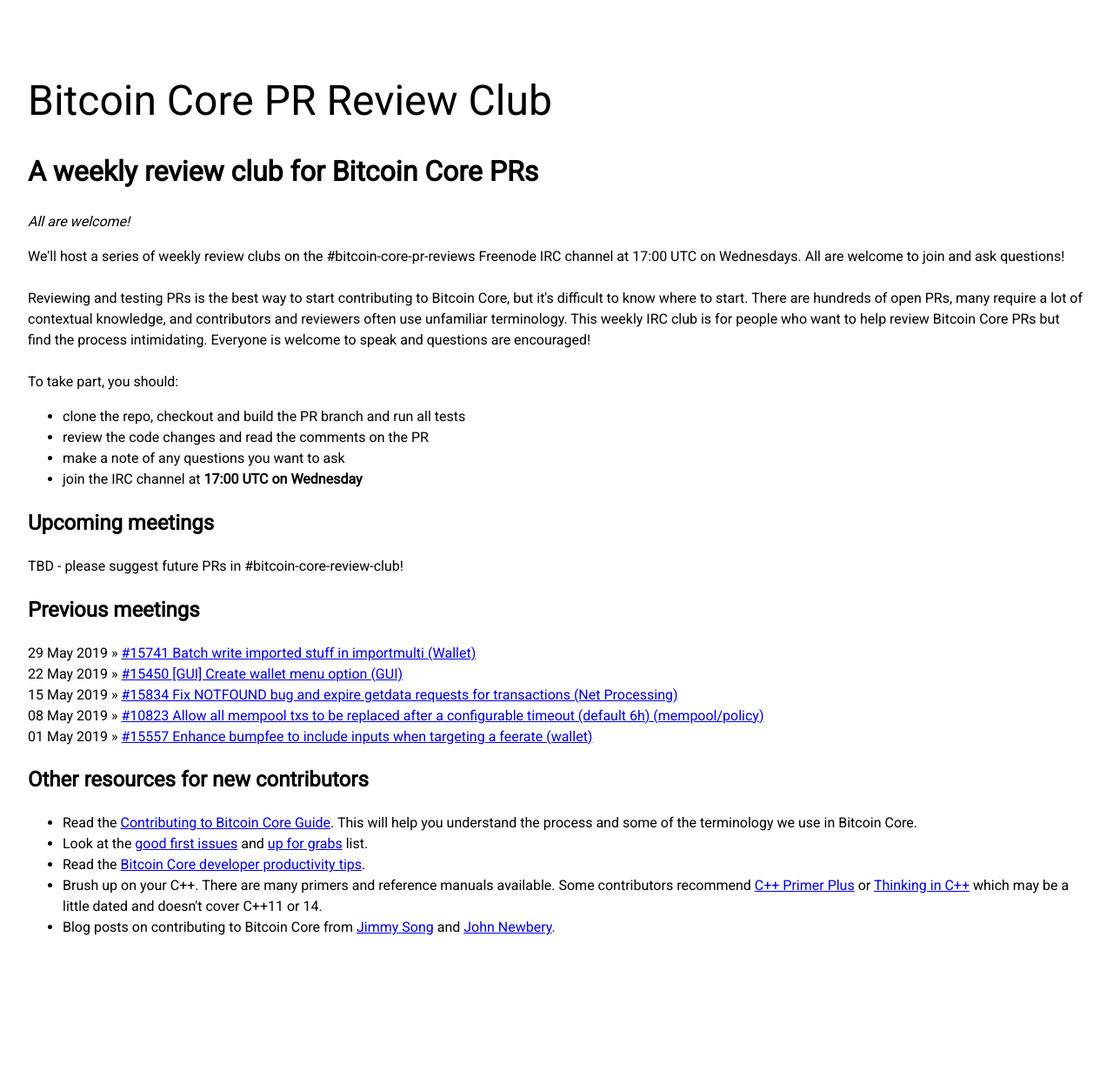
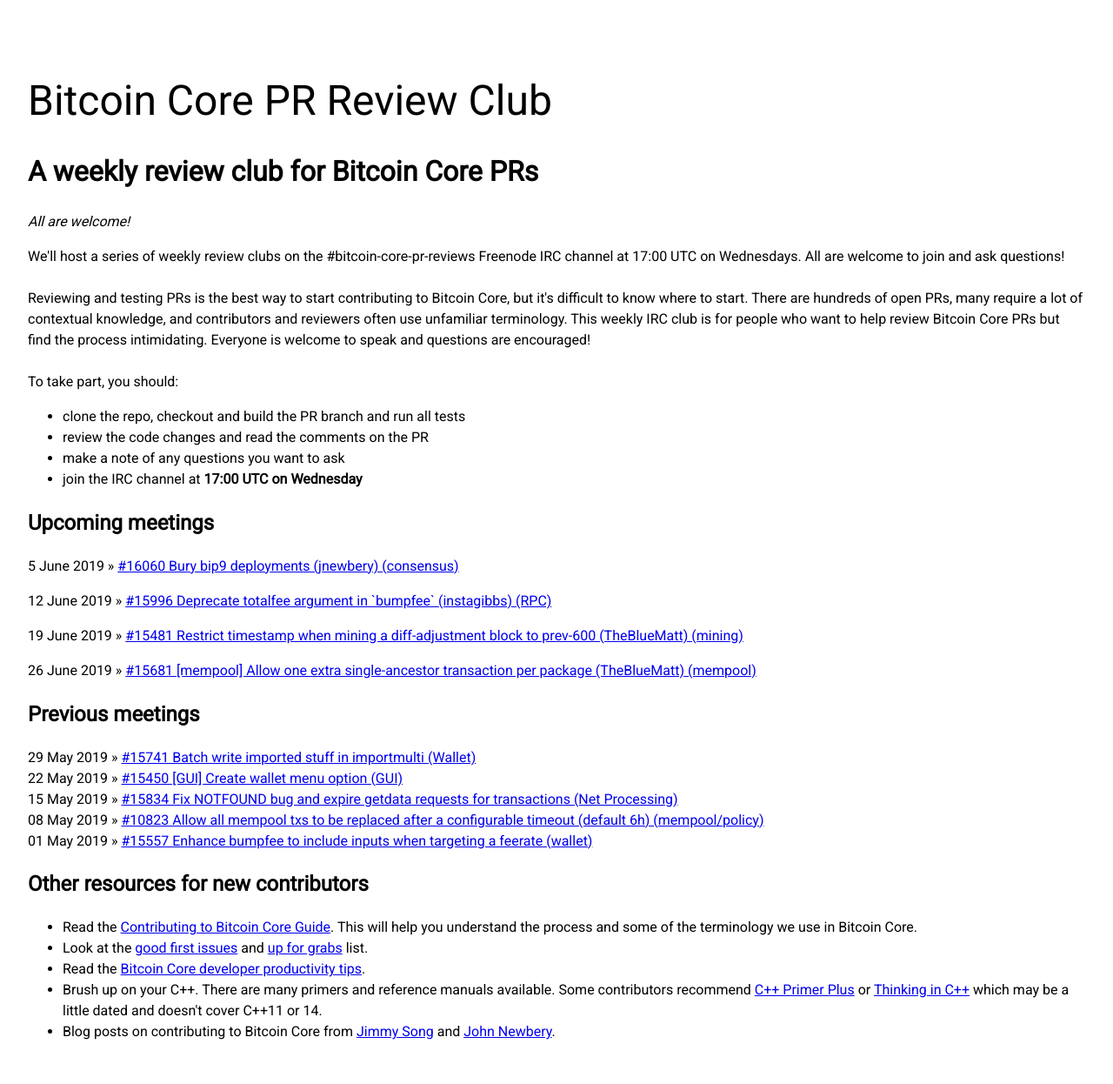
Before and after one commit to bitcoin-core-review-club/website, a Jekyll site: the page built from index.html, in a window 1280 px wide. Shown: the whole page at 87% size. Built offline with Jekyll 4.4.1, drawn with Linux system fonts in a browser that asks for light colours; nearby versions of some CDN libraries; the list of posts is cut into pages by our own code; before the commit the page ends 1126 px from its top, so only the background shows below that.

Commit message:
Add PRs for June 2019

```diff
--- a/index.html
+++ b/index.html
@@ -16,7 +16,10 @@
     </ul>
 
   <h2>Upcoming meetings</h2>
-  <p>TBD - please suggest future PRs in #bitcoin-core-review-club!</p>
+  <p>5 June 2019 » <a href="https://github.com/bitcoin/bitcoin/pull/16060">#16060 Bury bip9 deployments (jnewbery) (consensus)</a></p>
+  <p>12 June 2019 » <a href="https://github.com/bitcoin/bitcoin/pull/15996">#15996 Deprecate totalfee argument in `bumpfee` (instagibbs) (RPC)</a></p>
+  <p>19 June 2019 » <a href="https://github.com/bitcoin/bitcoin/pull/15481">#15481 Restrict timestamp when mining a diff-adjustment block to prev-600 (TheBlueMatt) (mining)</a></p>
+  <p>26 June 2019 » <a href="https://github.com/bitcoin/bitcoin/pull/15681">#15681 [mempool] Allow one extra single-ancestor transaction per package (TheBlueMatt) (mempool)</a></p>
 
   <div class="Home-posts">
     <h2 class="Home-posts-title">Previous meetings</h2>
```
